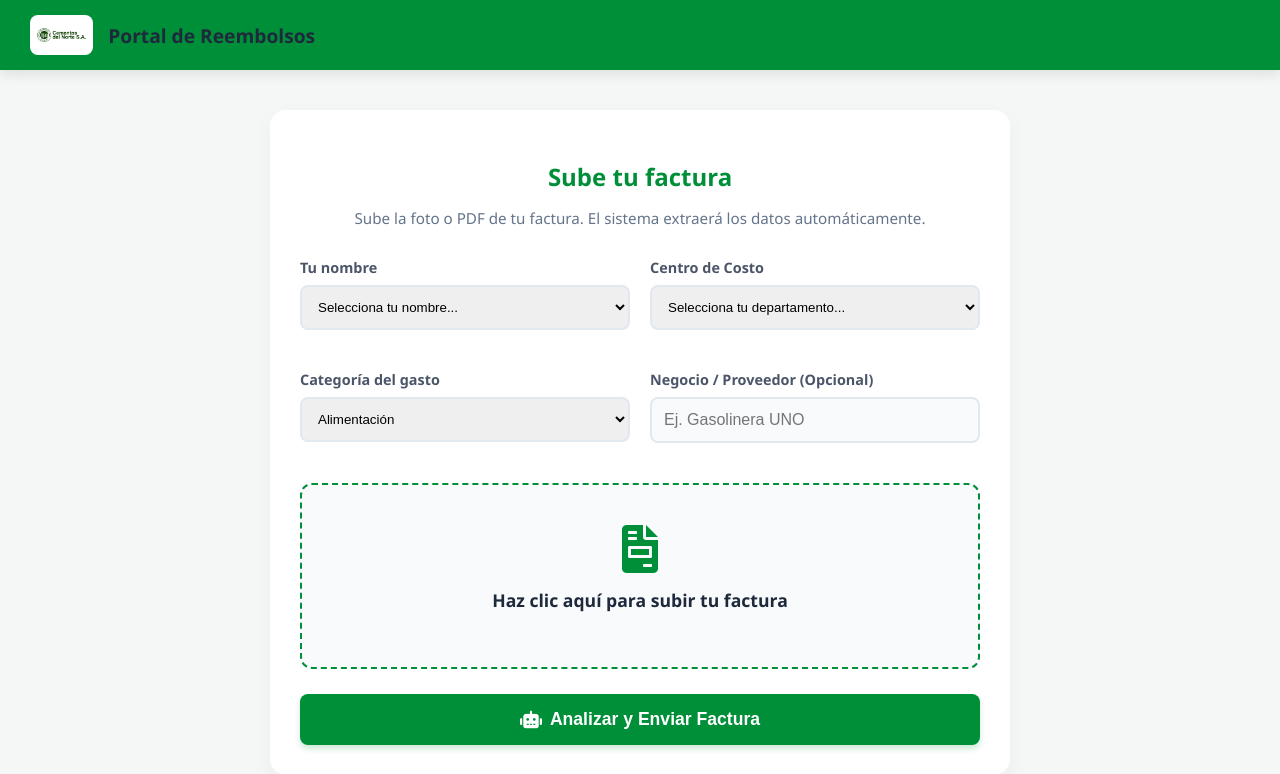
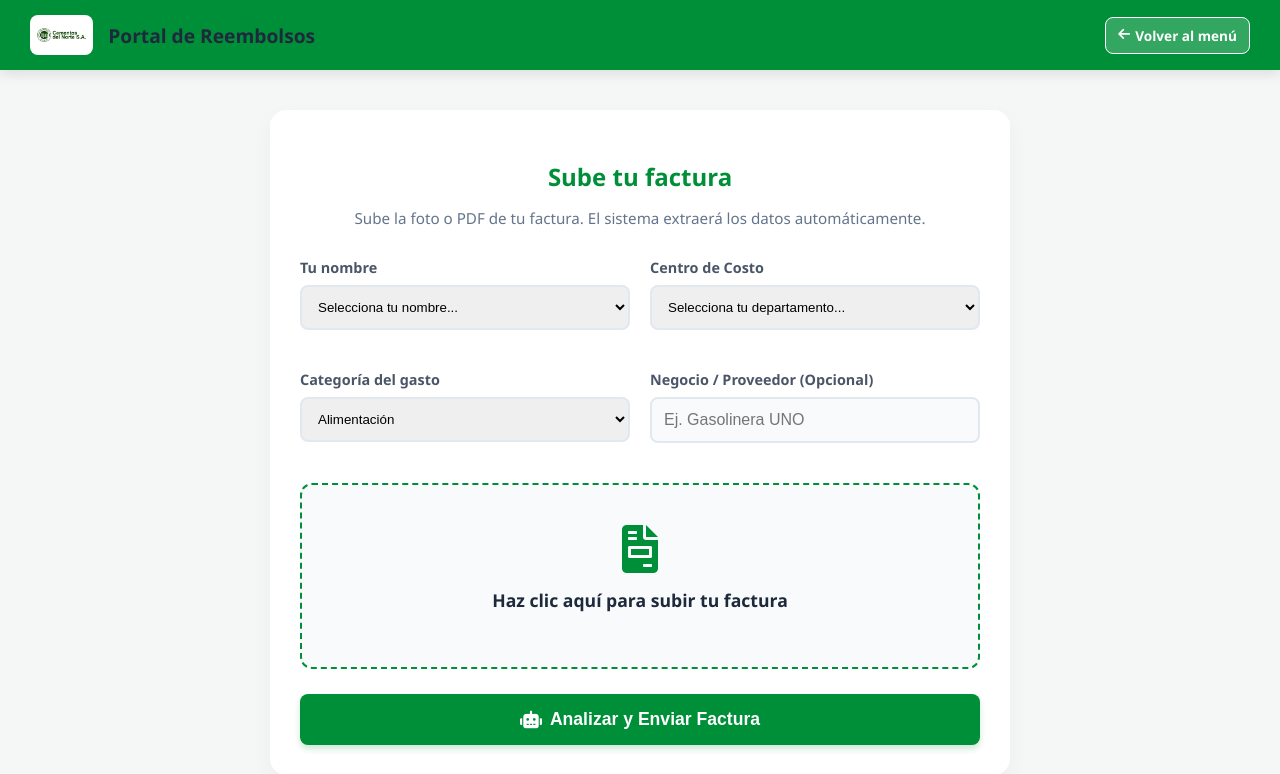
Before and after one commit to Viaticoscementos/viaticos, a FastAPI app: page / in a window 1280 px wide. Shown: the top 774 px of the page. Run offline with FastAPI, Linux system fonts and the light colour scheme; data comes from the database, SQL or seed files in the repository; data that the repository does not hold is empty.

Commit message:
Agregando botón de volver al menú en el portal de facturas

```diff
--- a/templates/portal.html
+++ b/templates/portal.html
@@ -9,9 +9,15 @@
 </head>
 <body class="dashboard-body" style="background: var(--bg-body);">
 
-    <header class="login-header" style="display: flex; align-items: center; gap: 15px;">
+    <!-- Barra superior con botón de volver -->
+    <header class="login-header" style="display: flex; align-items: center; gap: 15px; padding: 15px 30px;">
         <img src="/static/logo_color.png" alt="Logo" style="height: 40px; background: white; padding: 5px; border-radius: 8px;">
         <h1 style="margin: 0; font-size: 1.2rem;">Portal de Reembolsos</h1>
+        <div style="margin-left: auto;">
+            <a href="/panel" class="btn-action" style="background: rgba(255,255,255,0.2); color: white; border: 1px solid white;">
+                <i class="fas fa-arrow-left"></i> Volver al menú
+            </a>
+        </div>
     </header>
 
     <div class="content-wrapper" style="max-width: 800px; padding-top: 40px;">
@@ -36,7 +42,6 @@
                     </div>
                     <div class="form-group">
                         <label>Centro de Costo</label>
-                        <!-- AQUÍ ESTÁ EL MENÚ DESPLEGABLE -->
                         <select name="departamento" required style="width: 100%; padding: 12px; border: 2px solid #e2e8f0; border-radius: 8px;">
                             <option value="">Selecciona tu departamento...</option>
                             {% for cc in centros_costos %}
```
